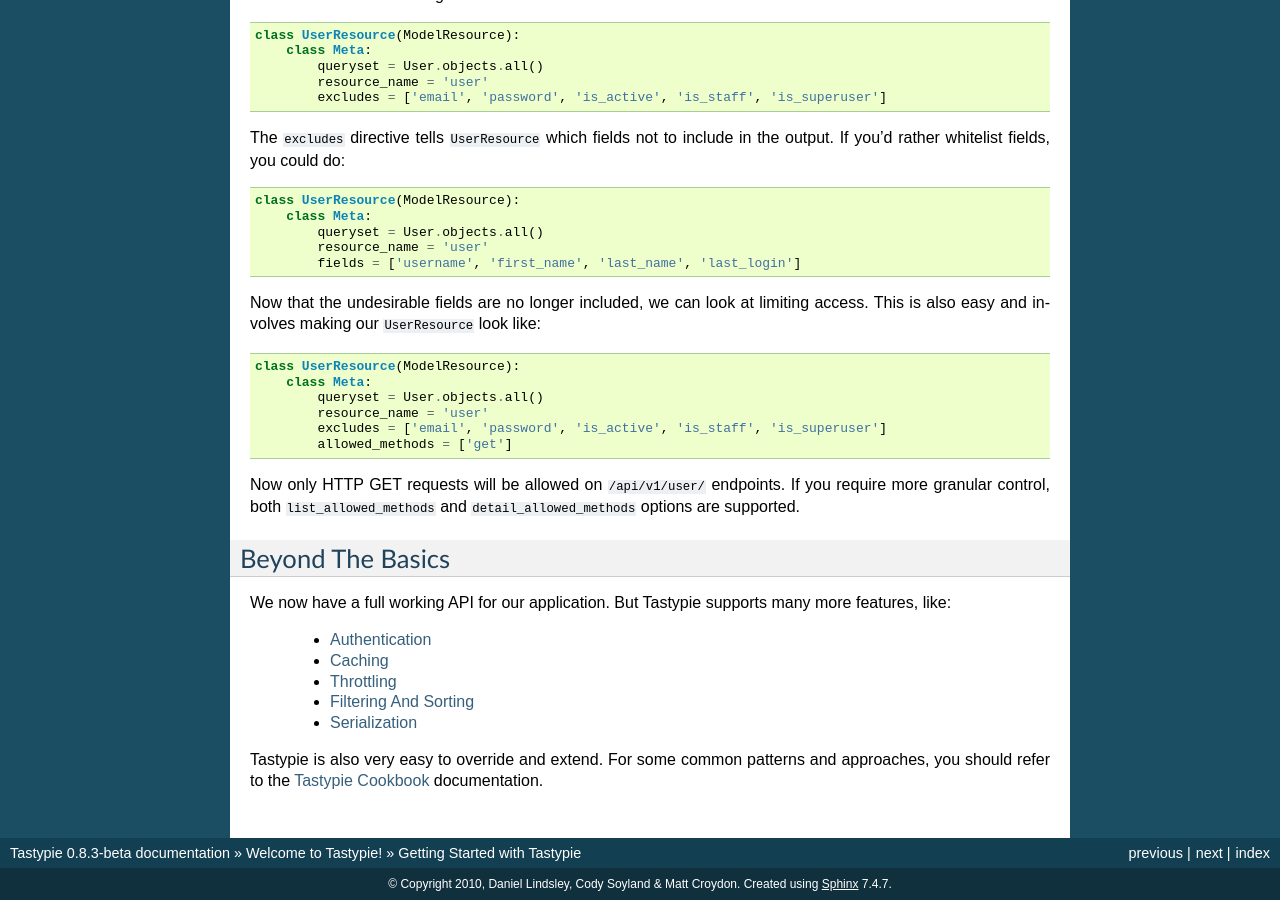
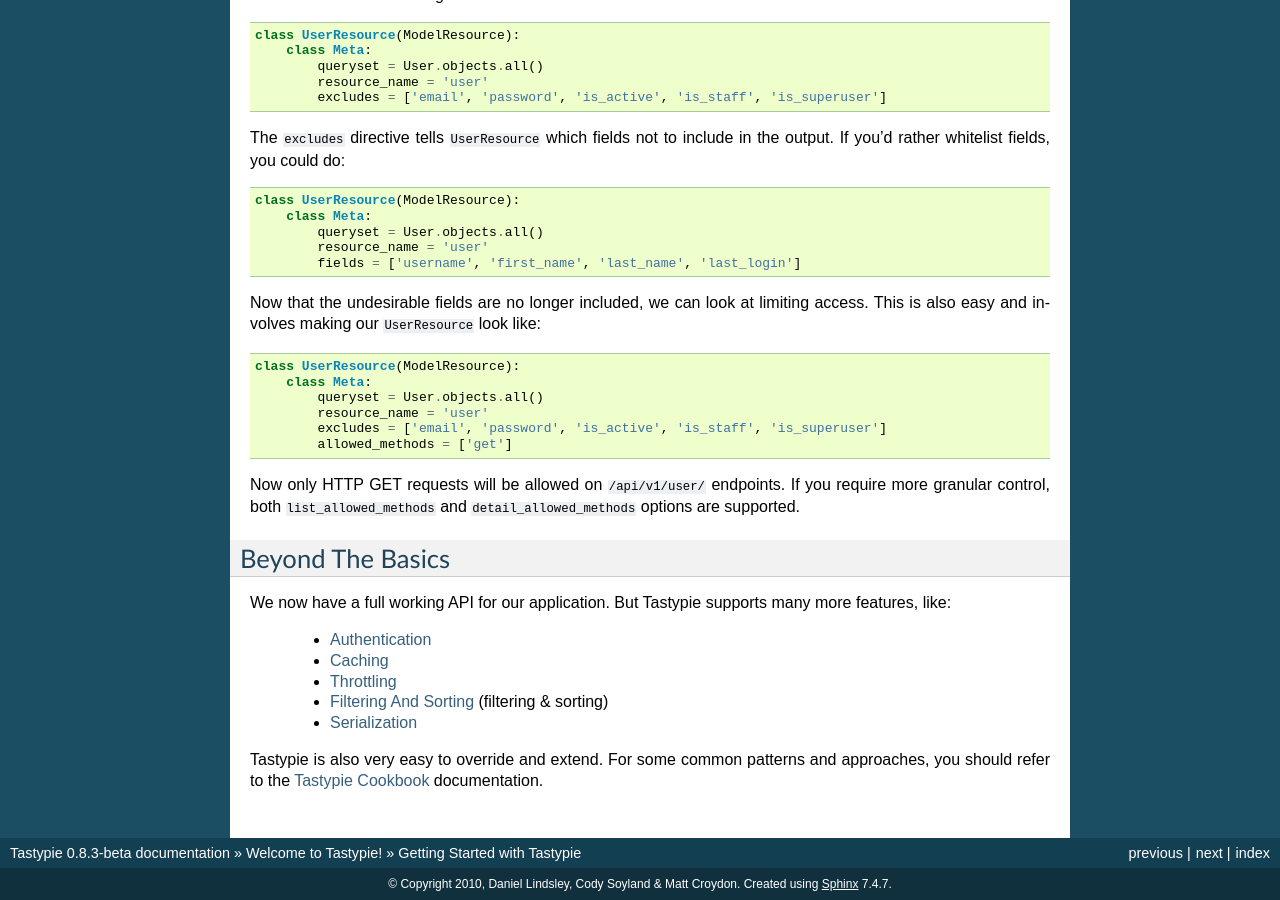
Before and after one commit to django-tastypie/django-tastypie, a Sphinx documentation site: the page built from docs/tutorial.rst, in a window 1280 px wide and 900 px high, scrolled down 4450 px. Built offline with Sphinx 7.4.7, drawn with Linux system fonts in a browser that asks for light colours; some of the changed lines change nothing that is shown.

Commit message:
Doc shuffle.

```diff
--- a/docs/toc.rst
+++ b/docs/toc.rst
@@ -6,13 +6,16 @@
 
    index
    tutorial
+
    settings
    authentication
    caching
    cookbook
-   filtering_sorting
+   resources
    serialization
    throttling
+
+   who_uses
 
 
 Indices and tables
--- a/docs/tutorial.rst
+++ b/docs/tutorial.rst
@@ -324,7 +324,7 @@
   * :doc:`authentication`
   * :doc:`caching`
   * :doc:`throttling`
-  * :doc:`filtering_sorting`
+  * :doc:`resources` (filtering & sorting)
   * :doc:`serialization`
 
 Tastypie is also very easy to override and extend. For some common patterns and
```
Also changed, not shown: docs/resources.rst (renamed from docs/filtering_sorting.rst), 1 other file.
